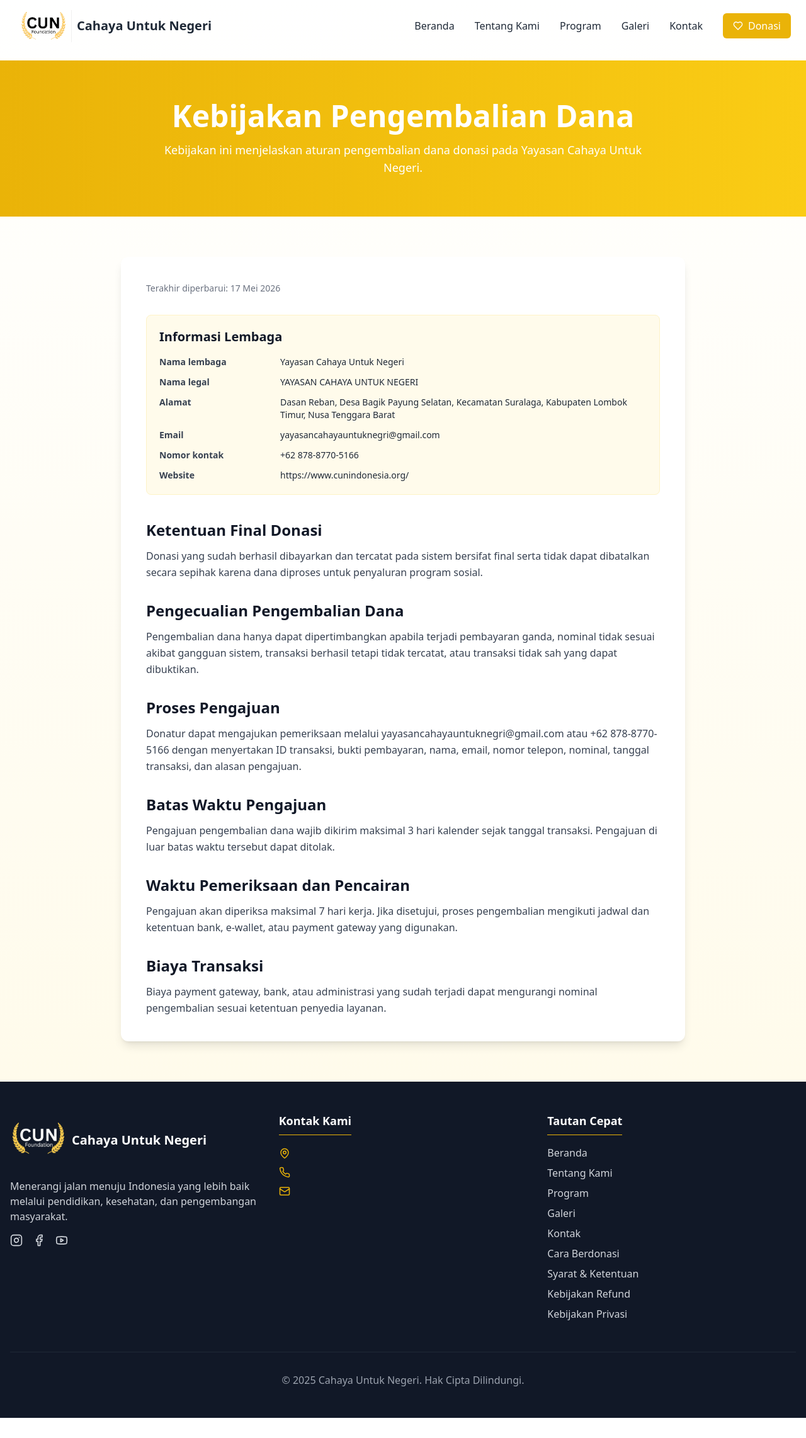
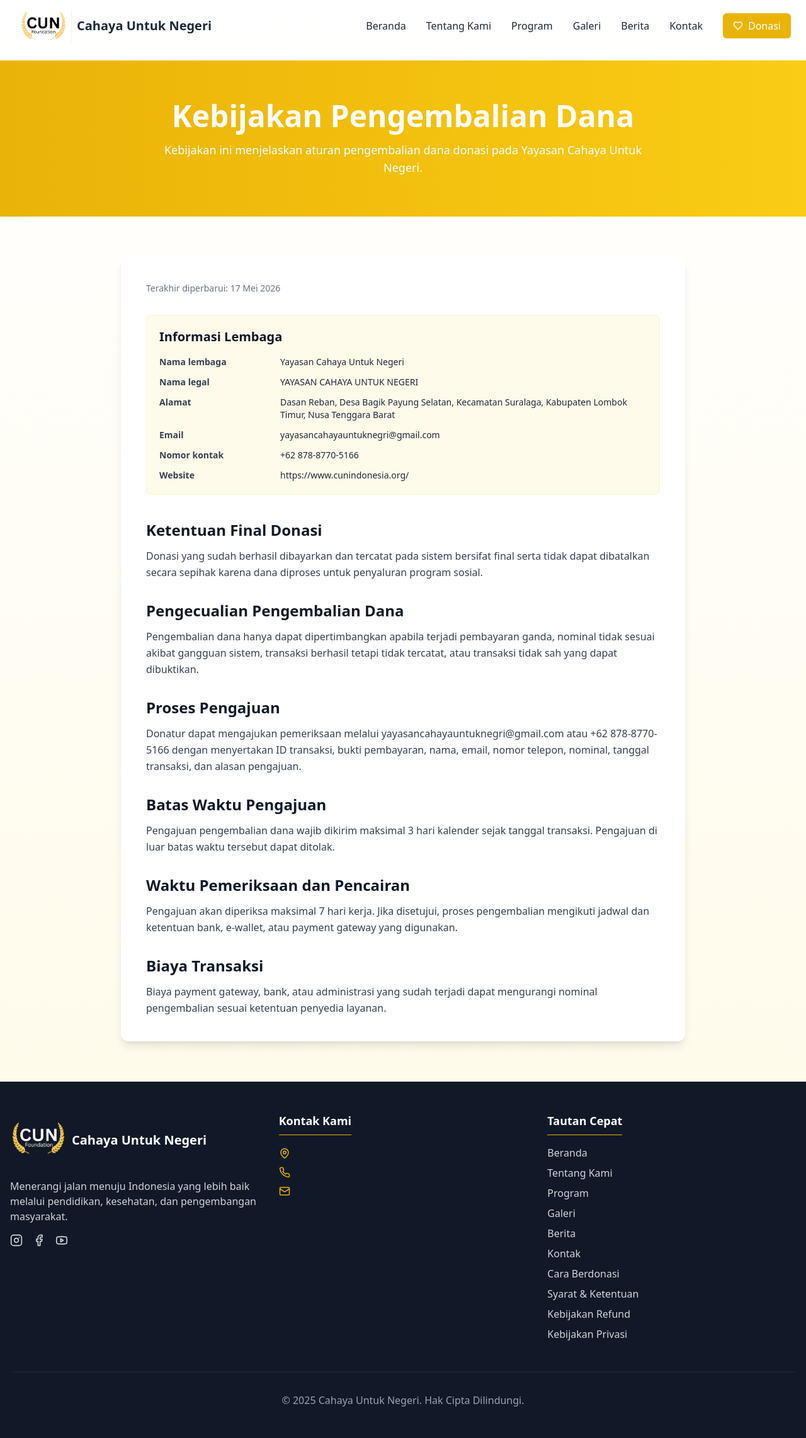
Before and after one commit to will1001/lembaga_sosial, a React (Vite) app: page /kebijakan-pengembalian-dana in a window 1280 px wide. Shown: the whole page at 63% size. Before the commit the page ends 2252 px from the top, so only its background shows below. Built offline with nearby package versions, Linux system fonts and the light colour scheme; no server answers.

Commit message:
Show news page links

```diff
--- a/src/components/Footer.tsx
+++ b/src/components/Footer.tsx
@@ -127,14 +127,14 @@ const Footer: React.FC = () => {
                   Galeri
                 </Link>
               </li>
-              {/* <li>
+              <li>
                 <Link
                   to="/berita"
                   className="text-gray-300 hover:text-yellow-500 transition-colors"
                 >
                   Berita
                 </Link>
-              </li> */}
+              </li>
               <li>
                 <Link
                   to="/kontak"
--- a/src/components/Navbar.tsx
+++ b/src/components/Navbar.tsx
@@ -102,14 +102,14 @@ const Navbar: React.FC = () => {
             >
               Galeri
             </Link>
-            {/* <Link
+            <Link
               to="/berita"
               className={`${isActive(
                 "/berita"
               )} transition-colors duration-300`}
             >
               Berita
-            </Link> */}
+            </Link>
             <Link
               to="/kontak"
               className={`${isActive(
```
